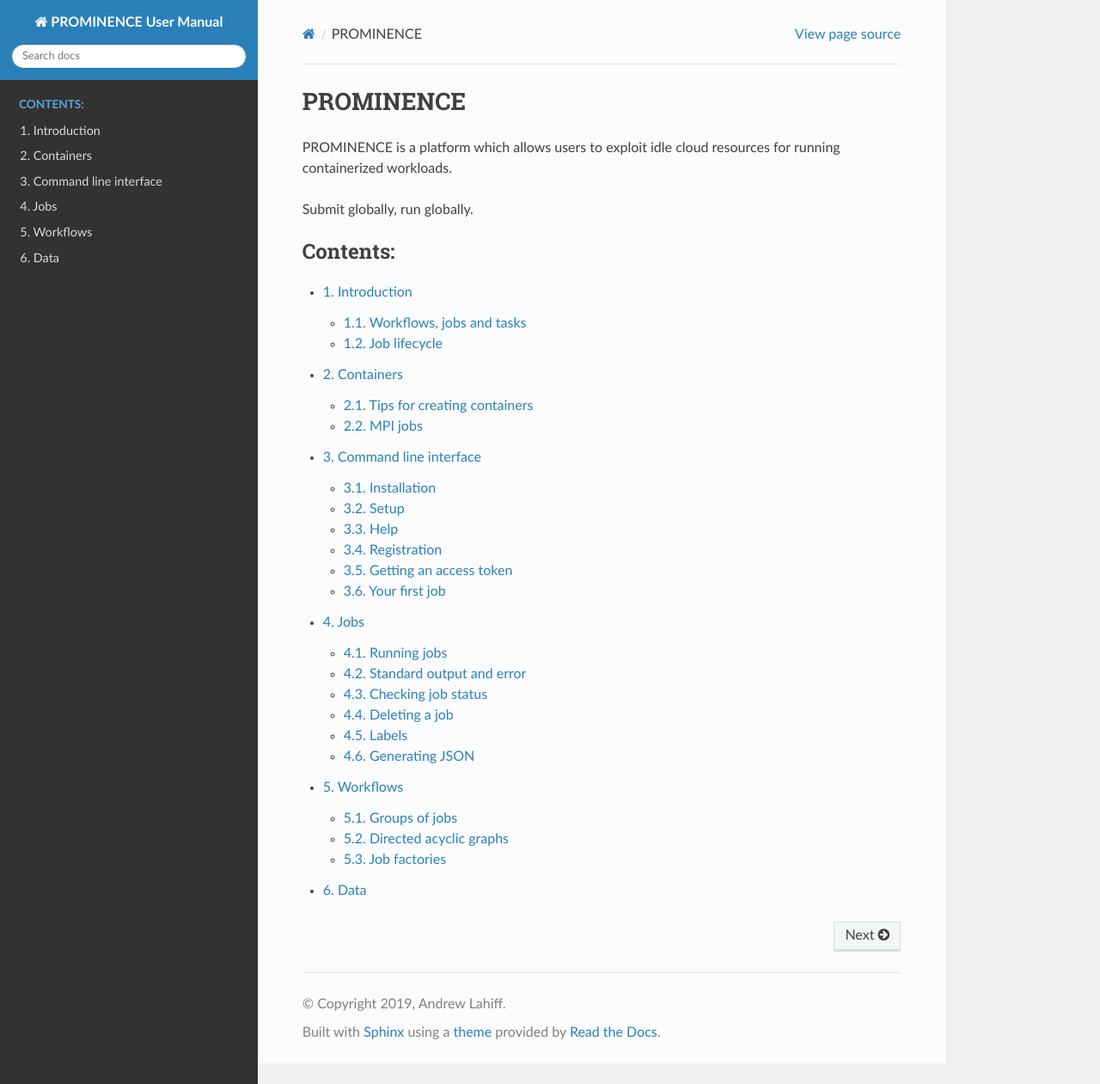
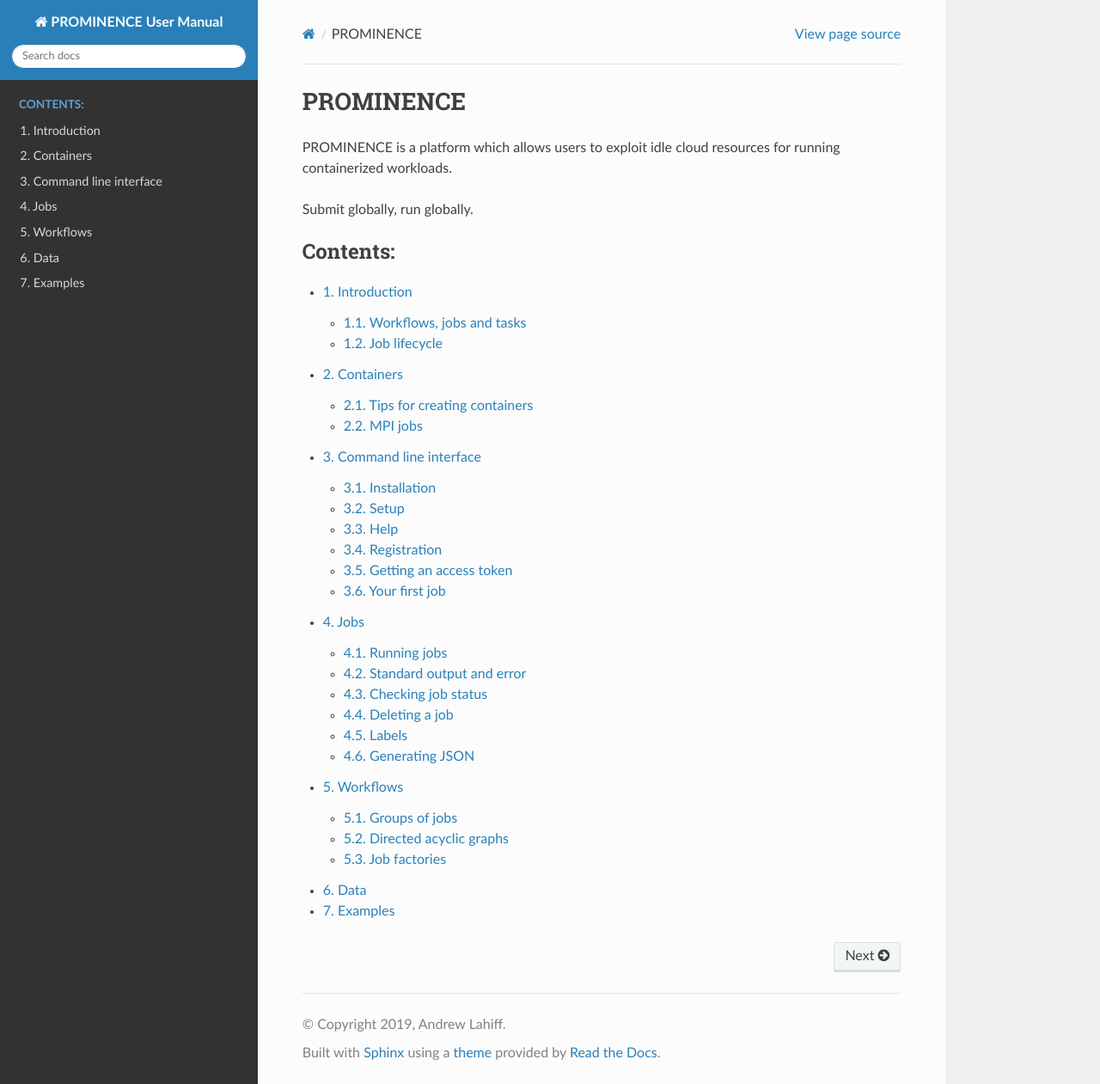
Before and after one commit to prominence-eosc/docs-eosc, a Sphinx documentation site: the page built from source/index.rst, in a window 1280 px wide and 1261 px high. Shown: the whole window at 86% size. Built offline with Sphinx 7.4.7 and the Read the Docs theme 2.0.0, drawn with Linux system fonts in a browser that asks for light colours.

Commit message:
Add examples page

```diff
--- /dev/null
+++ b/source/examples.rst
@@ -0,0 +1,4 @@
+.. toctree::
+
+Examples
+========
--- a/source/index.rst
+++ b/source/index.rst
@@ -21,3 +21,4 @@
    jobs
    workflows
    data
+   examples
```
